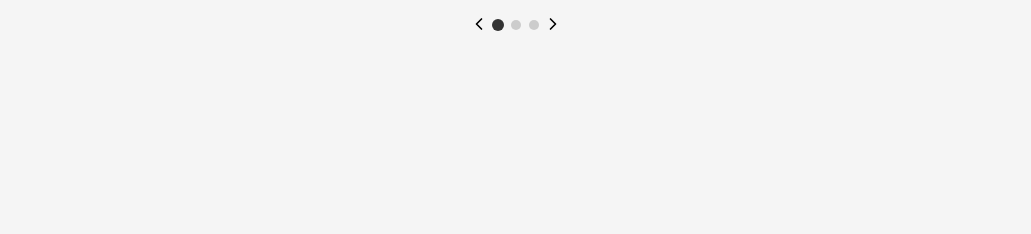
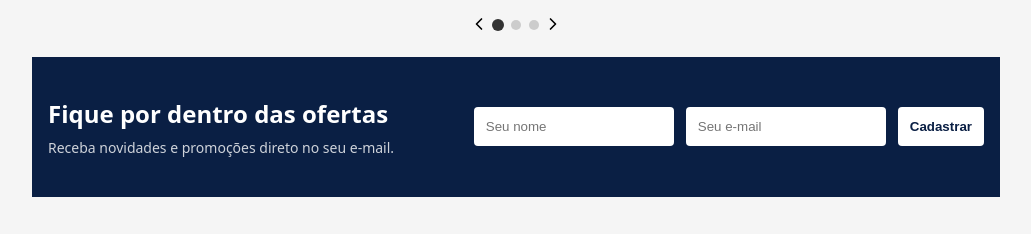
Before and after one commit to kalvinkm/b8one-storefront, a React (Vite) app: page / in a window 1280 px wide. Shown: the part 1685-1919 px from the top of the page, without its empty margins (124-1155 px from the left). Before the commit the page ends 1766 px from the top, so only its background shows below. Built offline with nearby package versions, Linux system fonts and the light colour scheme; no server answers; the HTML template or start-up script is replaced by a standard one.

Commit message:
feat: add newsletter section with form validation, success modal and animations

```diff
--- /dev/null
+++ b/src/components/NewsletterSection/NewsletterSection.css
@@ -0,0 +1,187 @@
+.newsletter {
+  background-color: #0a1f44;
+  color: #fff;
+  padding: 40px 16px;
+}
+
+.newsletter-container {
+  max-width: 1200px;
+  margin: 0 auto;
+}
+
+.newsletter__content {
+  margin-bottom: 20px;
+}
+
+.newsletter__title {
+  font-size: 24px;
+  font-weight: 600;
+  margin-bottom: 8px;
+}
+
+.newsletter__description {
+  font-size: 14px;
+  opacity: 0.8;
+}
+
+.newsletter-form-section {
+  display: flex;
+  flex-direction: column;
+  gap: 10px;
+}
+
+.newsletter__form {
+  display: flex;
+  flex-direction: column;
+  gap: 12px;
+}
+
+.newsletter__input {
+  padding: 12px;
+  border: none;
+  border-radius: 4px;
+}
+
+.newsletter__button {
+  padding: 12px;
+  background-color: #fff;
+  color: #0a1f44;
+  font-weight: 600;
+  border: none;
+  border-radius: 4px;
+  cursor: pointer;
+  transition: 0.2s;
+}
+
+.newsletter__button:hover {
+  opacity: 0.9;
+}
+
+.newsletter__input.error {
+  border: 2px solid #ff4d4f;
+}
+
+.newsletter-error-message {
+  margin-top: 12px;
+  color: #ff4d4f;
+  font-size: 14px;
+  display: flex;
+  align-items: center;
+  gap: 8px;
+}
+
+.newsletter-error-icon {
+  display: flex;
+  align-items: center;
+}
+
+/* MODAL */
+
+/* Overlay */
+.newsletter__modal-overlay {
+  position: fixed;
+  top: 0;
+  left: 0;
+  width: 100%;
+  height: 100%;
+  background: rgba(0, 0, 0, 0.5);
+
+  display: flex;
+  align-items: center;
+  justify-content: center;
+
+  z-index: 999;
+}
+
+/* Modal */
+.newsletter__modal {
+  background: #fff;
+  padding: 24px;
+  border-radius: 8px;
+  text-align: center;
+  max-width: 320px;
+  width: 90%;
+}
+
+/* Ícone */
+.newsletter__modal-icon {
+  margin-bottom: 16px;
+}
+
+/* Texto */
+.newsletter__modal-text {
+  font-size: 16px;
+  font-weight: 500;
+  margin-bottom: 16px;
+  color: #111;
+}
+
+/* Botão */
+.newsletter__modal-button {
+  padding: 10px 16px;
+  border: none;
+  background: #22c55e;
+  color: white;
+  border-radius: 4px;
+  cursor: pointer;
+}
+
+.newsletter__modal-button:hover {
+  opacity: 0.9;
+}
+
+/* anima o círculo (scale suave) */
+.circle {
+  transform-origin: center;
+  animation: pop 0.3s ease-out;
+}
+
+/* anima o check desenhando */
+.check {
+  stroke-dasharray: 20;
+  stroke-dashoffset: 20;
+  animation: draw 0.4s ease forwards;
+  animation-delay: 0.2s;
+}
+
+/* animações */
+
+@keyframes pop {
+  0% {
+    transform: scale(0.7);
+  }
+  100% {
+    transform: scale(1);
+  }
+}
+
+@keyframes draw {
+  to {
+    stroke-dashoffset: 0;
+  }
+}
+
+/* MODAL -- END */
+
+/* 💻 Desktop */
+@media (min-width: 768px) {
+  .newsletter-container {
+    display: flex;
+    align-items: center;
+    justify-content: space-between;
+  }
+
+  .newsletter__content {
+    max-width: 400px;
+    margin-bottom: 0;
+  }
+
+  .newsletter__form {
+    flex-direction: row;
+    align-items: center;
+  }
+
+  .newsletter__input {
+    width: 200px;
+  }
+}
--- /dev/null
+++ b/src/components/NewsletterSection/NewsletterSection.tsx
@@ -0,0 +1,145 @@
+import { useState } from 'react';
+import './NewsletterSection.css';
+
+export function NewsletterSection() {
+  const [name, setName] = useState('');
+  const [email, setEmail] = useState('');
+  const [formError, setFormError] = useState('');
+  const [isModalOpen, setIsModalOpen] = useState(false);
+
+  const [errors, setErrors] = useState({
+    name: false,
+    email: false,
+  });
+
+  function handleSubmit(e: React.FormEvent) {
+    e.preventDefault();
+
+    const newErrors = {
+      name: name.trim() === '',
+      email: email.trim() === '',
+    };
+
+    setErrors(newErrors);
+
+    if (newErrors.name || newErrors.email) {
+      setFormError('Preencha os campos obrigatórios');
+      return;
+    }
+
+    setFormError('');
+    console.log('Form enviado');
+    setIsModalOpen(true);
+  }
+
+  function handleCloseModal() {
+    setIsModalOpen(false);
+    setName('');
+    setEmail('');
+  }
+
+  return (
+    <section className="newsletter">
+      <div className="newsletter-container">
+        <div className="newsletter__content">
+          <h2 className="newsletter__title">Fique por dentro das ofertas</h2>
+
+          <p className="newsletter__description">
+            Receba novidades e promoções direto no seu e-mail.
+          </p>
+        </div>
+
+        <div className="newsletter-form-section">
+          {formError && (
+            <p className="newsletter-error-message">
+              <span className="newsletter__error-icon">
+                <svg
+                  xmlns="http://www.w3.org/2000/svg"
+                  width="14"
+                  height="14"
+                  viewBox="0 0 16 16"
+                  fill="none"
+                >
+                  <path
+                    d="M8.00049 15C11.8665 15 15.0005 11.866 15.0005 8C15.0005 4.13401 11.8665 1 8.00049 1C4.1345 1 1.00049 4.13401 1.00049 8C1.00049 11.866 4.1345 15 8.00049 15Z"
+                    fill="#ff4d4f"
+                  />
+                  <path
+                    d="M11.0005 5L5.00049 11M5.00049 5L11.0005 11L5.00049 5Z"
+                    stroke="white"
+                    strokeWidth="1.5"
+                    strokeLinecap="round"
+                    strokeLinejoin="round"
+                  />
+                </svg>
+              </span>
+
+              {formError}
+            </p>
+          )}
+
+          <form className="newsletter__form" onSubmit={handleSubmit}>
+            <input
+              type="text"
+              placeholder="Seu nome"
+              className={`newsletter__input ${errors.name ? 'error' : ''}`}
+              value={name}
+              onChange={(e) => setName(e.target.value)}
+            />
+            <input
+              type="email"
+              placeholder="Seu e-mail"
+              className={`newsletter__input ${errors.email ? 'error' : ''}`}
+              value={email}
+              onChange={(e) => setEmail(e.target.value)}
+            />
+            <button type="submit" className="newsletter__button">
+              Cadastrar
+            </button>
+          </form>
+        </div>
+      </div>
+      {isModalOpen && (
+        <div className="newsletter__modal-overlay">
+          <div className="newsletter__modal">
+            <div className="newsletter__modal-icon">
+              <svg
+                xmlns="http://www.w3.org/2000/svg"
+                width="48"
+                height="48"
+                viewBox="0 0 16 16"
+                fill="none"
+              >
+                <path
+                  d="M8 15C11.866 15 15 11.866 15 8C15 4.134 11.866 1 8 1C4.134 1 1 4.134 1 8C1 11.866 4.134 15 8 15Z"
+                  fill="#22c55e"
+                  className="circle"
+                />
+
+                <path
+                  d="M5 8L7 10L11 6"
+                  stroke="white"
+                  strokeWidth="1.5"
+                  strokeLinecap="round"
+                  strokeLinejoin="round"
+                  className="check"
+                />
+              </svg>
+            </div>
+
+            <p className="newsletter__modal-text">
+              Cadastro realizado com sucesso!
+            </p>
+
+            <button
+              className="newsletter__modal-button"
+              onClick={handleCloseModal}
+            >
+              Fechar
+            </button>
+          </div>
+        </div>
+      )}
+    </section>
+  );
+}
--- a/src/components/OffersPage/OffersPage.tsx
+++ b/src/components/OffersPage/OffersPage.tsx
@@ -1,4 +1,5 @@
 import { Banner } from '../Banner/Banner';
+import { NewsletterSection } from '../NewsletterSection/NewsletterSection';
 import { ProductCarouselSection } from '../ProductCarouselSection/ProductCarouselSection';
 import { ProductsSection } from '../ProductsSection/ProductsSection';
 import './OffersPage.css';
@@ -10,6 +11,7 @@ export function OffersPage() {
         <Banner />
         <ProductsSection />
         <ProductCarouselSection />
+        <NewsletterSection />
       </div>
     </main>
   );
--- a/src/components/ProductCarouselSection/ProductCarouselSection.css
+++ b/src/components/ProductCarouselSection/ProductCarouselSection.css
@@ -1,6 +1,7 @@
 /* SECTION */
 .carousel-section {
   margin-top: 48px;
+  margin-bottom: 16px;
   display: flex;
   flex-direction: column;
   gap: 24px;
```
